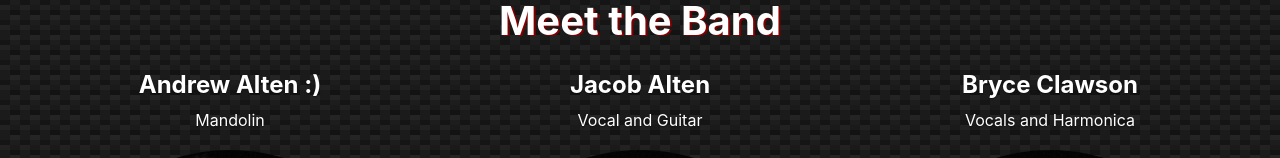
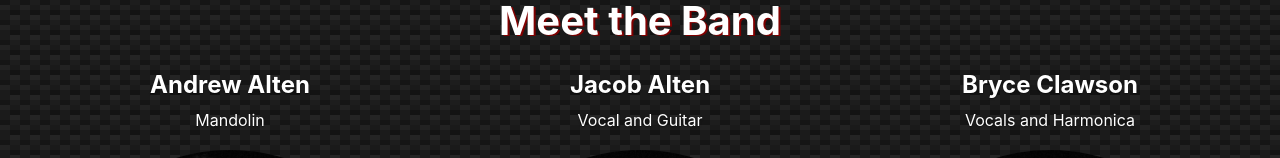
Before and after one commit to altenfreelance/RoosterRidge, a React (Create React App) app: page /members in a window 1280 px wide. Shown: the part 480-638 px from the top of the page. Built offline with nearby package versions, Linux system fonts and the light colour scheme.

Commit message:
Removed test

```diff
--- a/src/components/Members/Members.jsx
+++ b/src/components/Members/Members.jsx
@@ -15,7 +15,7 @@ function Members(){
             <div>
                 <h1>Meet the Band</h1>
                 <div className="row">
-                    <Member name="Andrew Alten :)" instrument="Mandolin" img_url={andrew_img}/>
+                    <Member name="Andrew Alten" instrument="Mandolin" img_url={andrew_img}/>
                     <Member name="Jacob Alten" instrument="Vocal and Guitar" img_url={jacob_img}/>
                     <Member name="Bryce Clawson" instrument="Vocals and Harmonica " img_url={bryce_img}/>
                     <Member name="Greg Stevens" instrument="Banjo and Guitar" img_url={greg_img}/>
```
